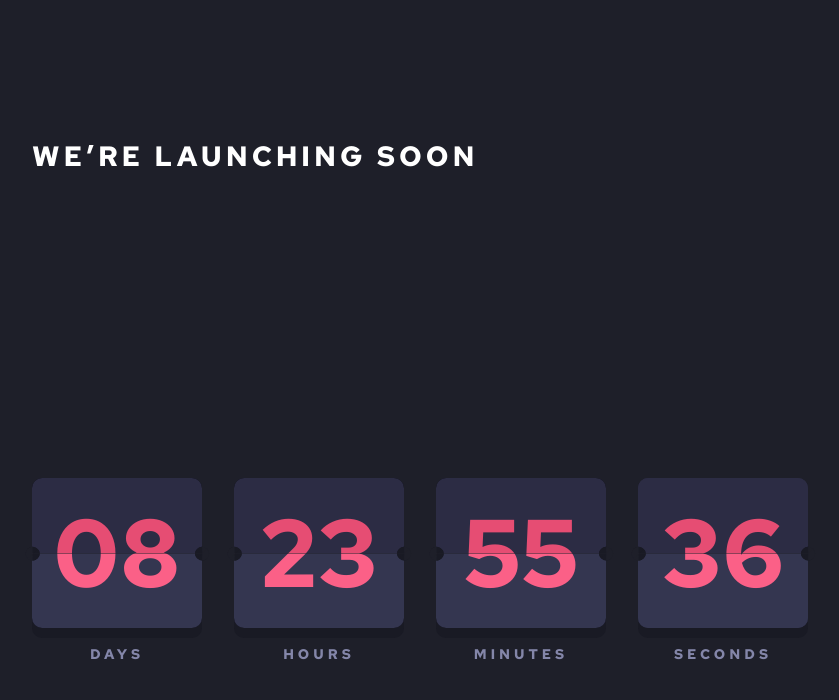
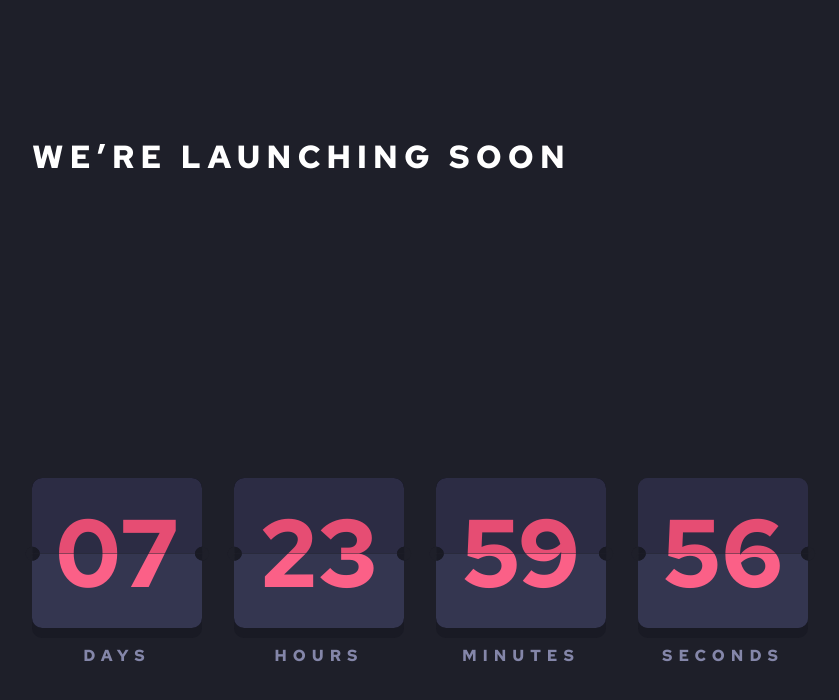
Before and after one commit to Salah1221/launch-countdown-timer, a React (Vite) app: page / in a window 1280 px wide. Shown: the top 700 px of the page, without its empty margins (220-1059 px from the left). Built offline with nearby package versions, Linux system fonts and the light colour scheme.

Commit message:
Completed the functionality of the countdown timer

```diff
--- a/src/App.jsx
+++ b/src/App.jsx
@@ -5,15 +5,15 @@ import FlipCounter from "./FlipCounter";
 function App() {
   const [currentTime, setCurrentTime] = useState({
     days: 8,
-    hours: 23,
-    minutes: 55,
-    seconds: 41,
+    hours: 0,
+    minutes: 0,
+    seconds: 1,
   });
   const [nextTime, setNextTime] = useState({
-    days: 7,
-    hours: 22,
-    minutes: 54,
-    seconds: 40,
+    days: 8,
+    hours: 0,
+    minutes: 0,
+    seconds: 0,
   });
   const [isFlipped, setIsFlipped] = useState({
     days: false,
@@ -66,11 +66,17 @@ function App() {
   }, []);
 
   useEffect(() => {
-    let [time, flip] = decrementTimer(
+    let [time] = decrementTimer(
       nextTime.days,
       nextTime.hours,
       nextTime.minutes,
       nextTime.seconds
+    );
+    let [, flip] = decrementTimer(
+      currentTime.days,
+      currentTime.hours,
+      currentTime.minutes,
+      currentTime.seconds
     );
     setIsFlipped(flip);
     setTimeout(() => {
--- a/src/index.css
+++ b/src/index.css
@@ -5,7 +5,7 @@
   --clr-blue-400: hsl(236, 21%, 26%);
   --clr-blue-500: hsl(235, 16%, 14%);
   --clr-blue-600: hsl(234, 17%, 12%);
-  --fs-400: 0.875rem;
+  --fs-400: 1rem;
   --fw-700: 700;
 }
 
@@ -78,7 +78,7 @@ h6 {
 
 .uppercase_space {
   text-transform: uppercase;
-  letter-spacing: 4px;
+  letter-spacing: 6px;
 }
 
 .flex {
```
